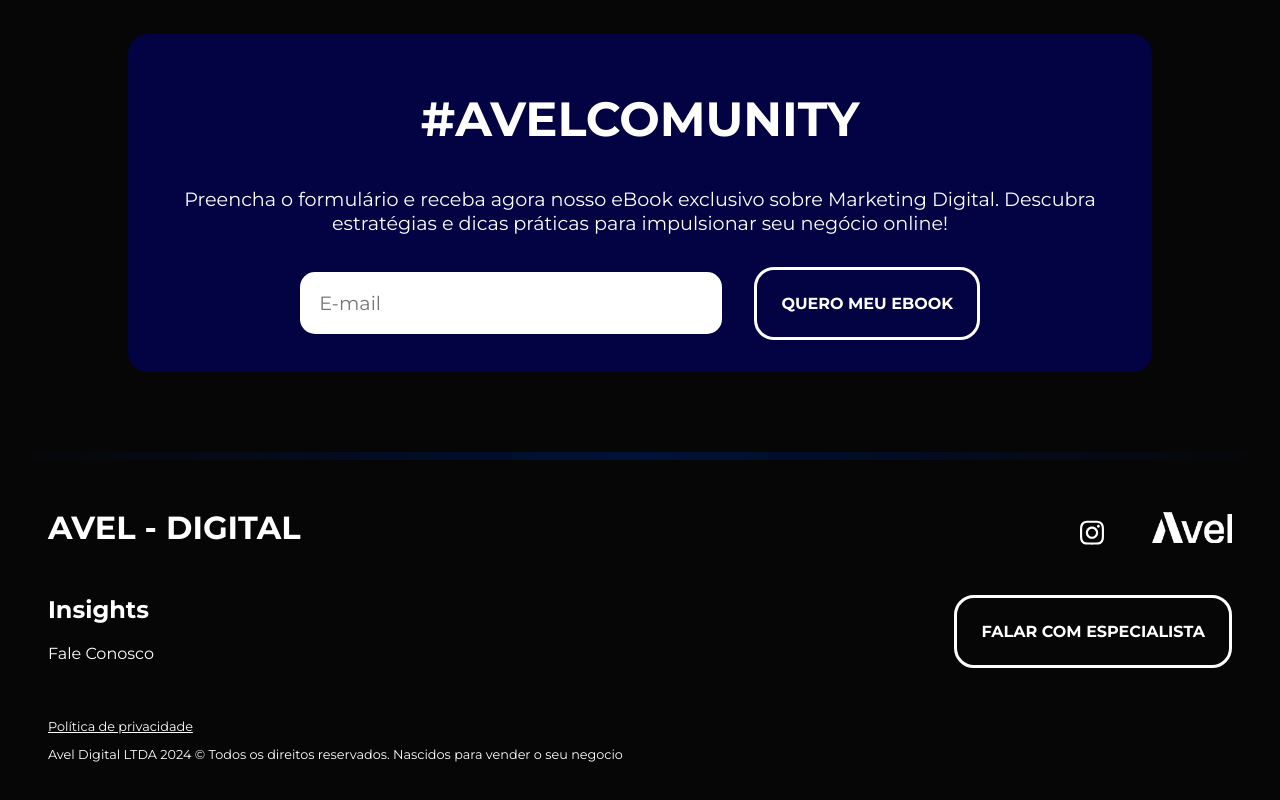
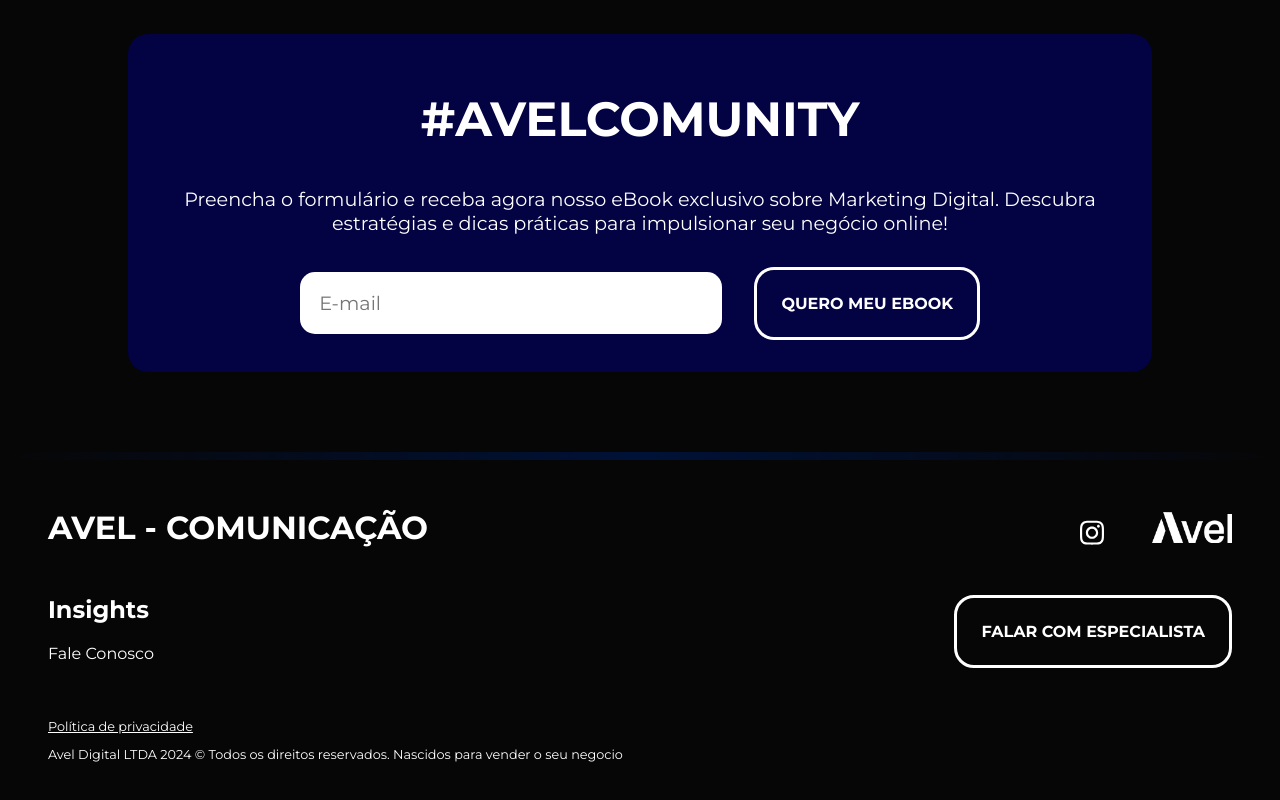
Before and after one commit to AvelDigital/Avel-Digital, a Next.js app: page / in a window 1280 px wide. Shown: the part 4968-5768 px from the top of the page. Built offline with nearby package versions, Linux system fonts and the light colour scheme; no server answers.

Commit message:
Update index.tsx

```diff
--- a/components/Footer/index.tsx
+++ b/components/Footer/index.tsx
@@ -6,7 +6,7 @@
     return (
         <Container>
             <Header>
-                <Title>AVEL - DIGITAL</Title>
+                <Title>AVEL - COMUNICAÇÃO</Title>
                 <Social>
                     <ContainerIconSocial aria-label="Ver Instagram" href="https://www.instagram.com/aveldigitall" target="_blank">
                         <IconSocial xmlns="http://www.w3.org/2000/svg" viewBox="0 0 448 512">
```
